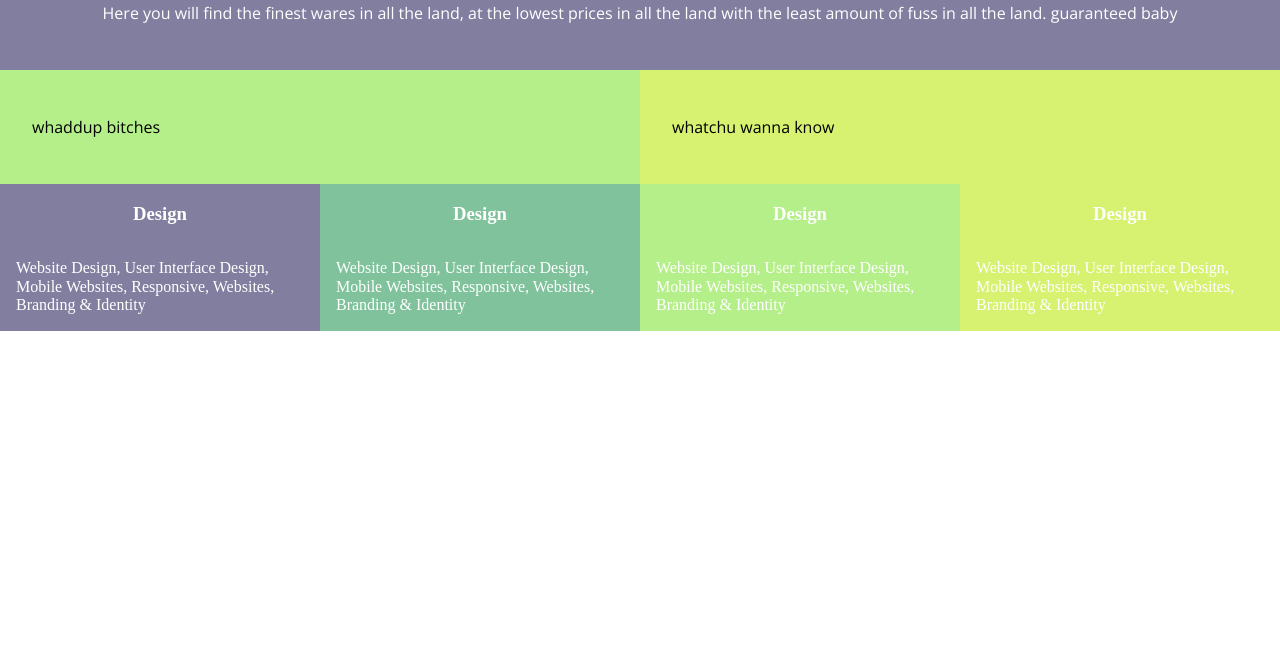
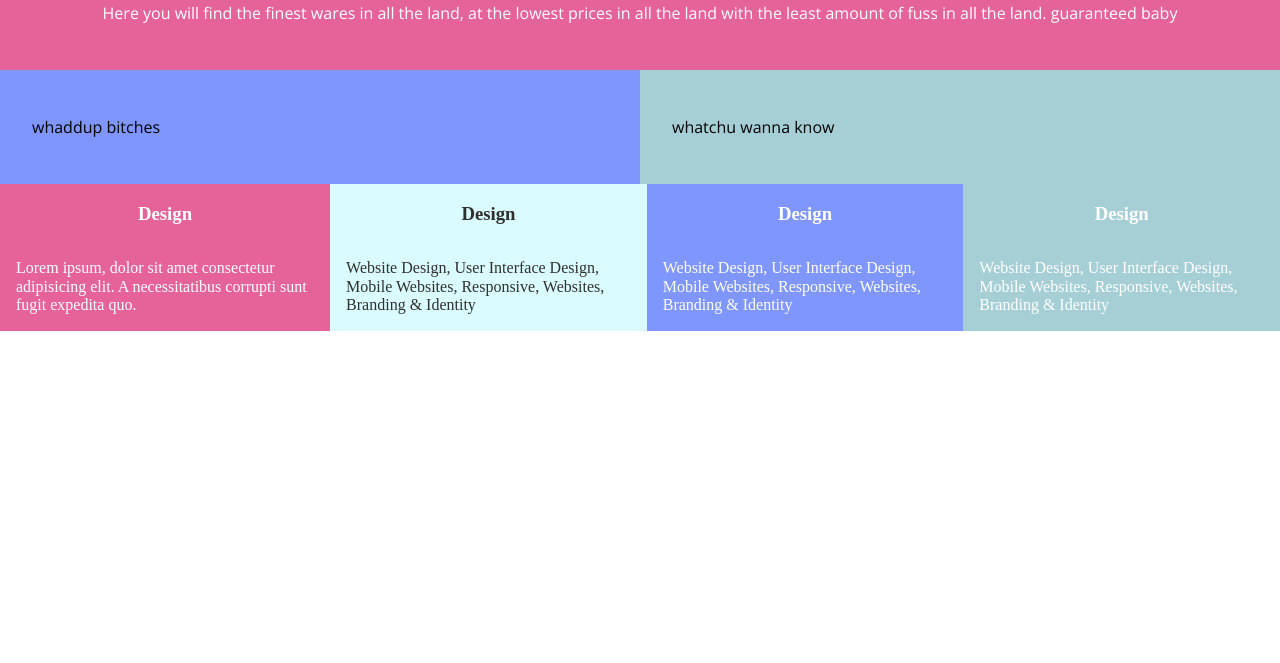
Before and after one commit to lukecamelo/markup-practice, a plain HTML site: page index.html in a window 1280 px wide. Shown: the part 137-800 px from the top of the page. Drawn offline with nearby package versions, Linux system fonts and the light colour scheme.

Commit message:
Changed background color of squares

```diff
--- a/index.html
+++ b/index.html
@@ -65,7 +65,7 @@
       <div class="square sq">
         <h3>Design</h3>
         <p>
-          Website Design, User Interface Design, Mobile Websites, Responsive, Websites, Branding & Identity
+          Lorem ipsum, dolor sit amet consectetur adipisicing elit. A necessitatibus corrupti sunt fugit expedita quo.
         </p>
       </div>
       <div class="square sq-1">
--- a/index.js
+++ b/index.js
@@ -1,10 +1,9 @@
 const button = document.querySelector('.burger-button').childNodes[1]
 const mobileNav = document.querySelector('.mobile-open')
 
-button.addEventListener('click', (e) => {
+button.addEventListener('click', e => {
   e.preventDefault()
-  e.stopPropagation()
-  if(mobileNav.classList.contains('hide')) {
+  if (mobileNav.classList.contains('hide')) {
     mobileNav.classList.remove('hide')
   } else {
     mobileNav.classList.add('hide')
--- a/main.scss
+++ b/main.scss
@@ -1,8 +1,8 @@
-$navbackground: #65524D;
-$headerbgc: #817E9F;
-$leftbgc: #B5EF8A;
-$rightbgc: #D7F171;
-$lastsquarebgc: #7FC29B;
+$navbackground: #320E3B;
+$headerbgc: #E56399;
+$leftbgc: #7F96FF;
+$rightbgc: #A6CFD5;
+$lastsquarebgc: #DBFCFF;
 
 .navbar {
   background-color: $navbackground;
@@ -14,7 +14,7 @@ $lastsquarebgc: #7FC29B;
     font-weight: 300;
     text-decoration: none;
     color: white;
-    transition: .2s;
+    transition: 0.2s;
     padding: 1em;
     text-transform: uppercase;
     letter-spacing: 2px;
@@ -22,7 +22,6 @@ $lastsquarebgc: #7FC29B;
     &:hover {
       background-color: darkgray;
     }
-
   }
 }
 
@@ -62,8 +61,6 @@ $lastsquarebgc: #7FC29B;
 
 .header {
   .container {
-    display: flex;
-    justify-content: center;
     background-color: $headerbgc;
 
     .header-text {
@@ -79,7 +76,6 @@ $lastsquarebgc: #7FC29B;
         font-weight: 300;
       }
     }
-
   }
 }
 
@@ -87,7 +83,6 @@ $lastsquarebgc: #7FC29B;
   font-family: 'Open Sans', sans-serif;
   font-weight: 300;
   .container {
-    display: flex;
     flex-direction: row;
     align-content: center;
 
@@ -109,13 +104,27 @@ $lastsquarebgc: #7FC29B;
     flex-direction: column;
   }
 
-  .sq   { background-color: $headerbgc; }
-  .sq-1 { background-color: $lastsquarebgc; }
-  .sq-2 { background-color: $leftbgc; }
-  .sq-3 { background-color: $rightbgc; }
+  .sq {
+    background-color: $headerbgc;
+    color: white;
+  }
+
+  .sq-1 {
+    background-color: $lastsquarebgc;
+    color: rgb(48, 47, 47);
+  }
+
+  .sq-2 {
+    background-color: $leftbgc;
+    color: white;
+  }
+
+  .sq-3 {
+    background-color: $rightbgc;
+    color: white;
+  }
 
   .square {
-    color: white;
     p {
       padding: 0 3em 0 3em;
     }
@@ -125,7 +134,7 @@ $lastsquarebgc: #7FC29B;
     align-items: center;
   }
 
-  @media screen and (min-width: 768px) {
+  @media(min-width: 768px) {
     .container {
       flex-direction: row;
     }
```
Also changed, not shown: main.css, 1 other file.
